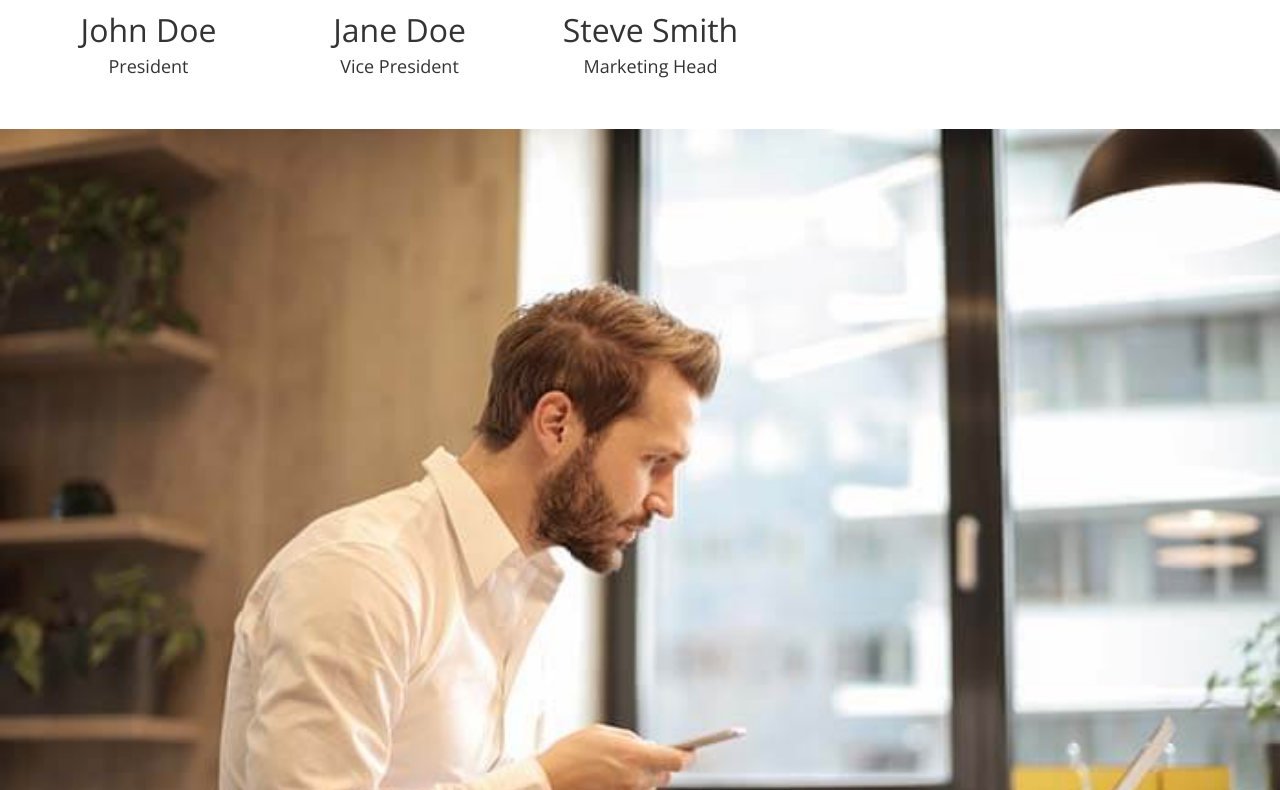
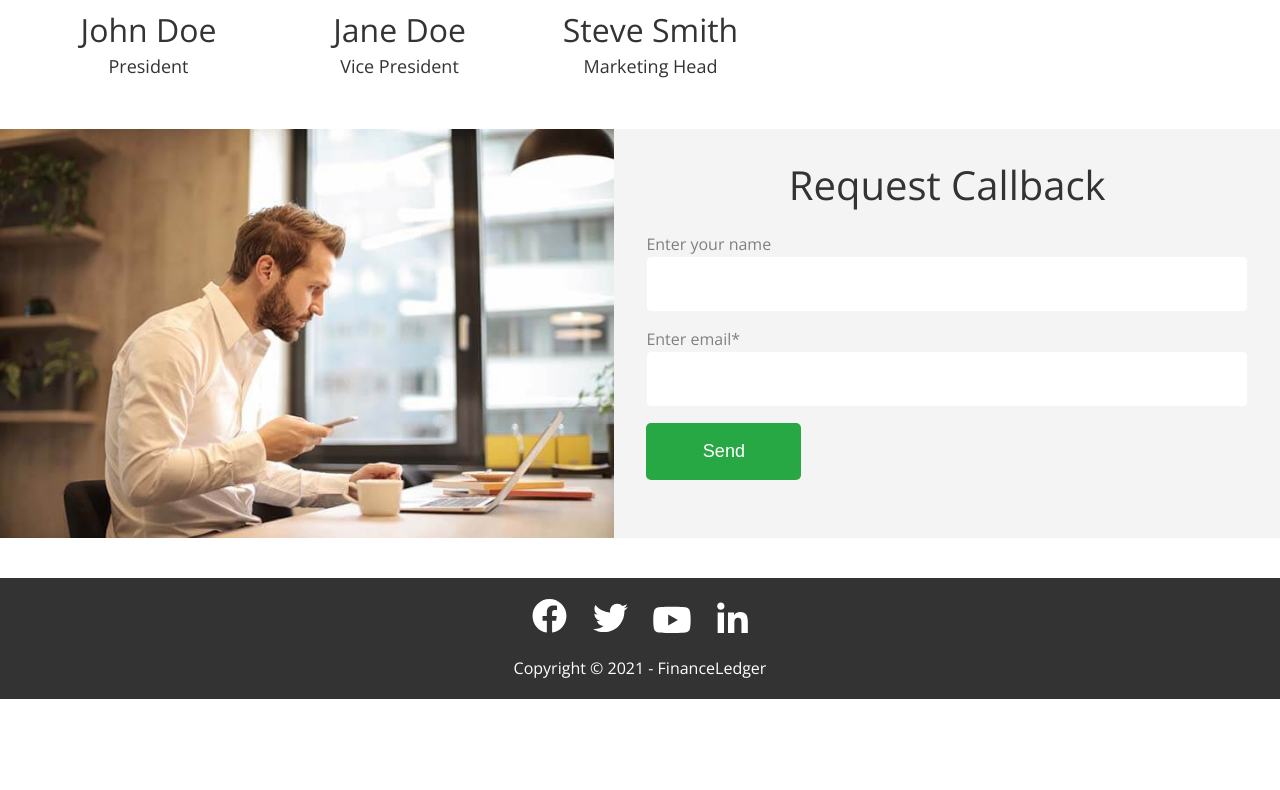
Before and after one commit to Lena-Stukalo/test-softryzen, a React (Create React App) app: page / in a window 1280 px wide. Shown: the part 3010-3800 px from the top of the page. After the commit the page ends 3709 px from the top, so only its background shows below. Built offline with nearby package versions, Linux system fonts and the light colour scheme.

Commit message:
contact tablet

```diff
--- a/src/components/contacts/Contact.jsx
+++ b/src/components/contacts/Contact.jsx
@@ -1,8 +1,9 @@
 import { Image } from "./image/Image"
 import { Content } from "./content/Content"
+import css from "./Contact.module.css"
 export function Contact(){
-    return <div  id="about">
+    return <section  id="about" className={css.container}>
      <Image/>
      <Content/>
-   </div>
+   </section>
    }
--- /dev/null
+++ b/src/components/contacts/Contact.module.css
@@ -0,0 +1,7 @@
+@media screen and (min-width: 768px) {
+    .container{
+        display: flex;
+        margin-bottom: 40px;
+
+    }
+}
--- a/src/components/contacts/content/Content.module.css
+++ b/src/components/contacts/content/Content.module.css
@@ -14,3 +14,15 @@ margin-bottom: 24px;
 font-weight: 400;
 
 }
+@media screen and (min-width: 768px){
+
+    .title{
+     font-size: 40px;
+ line-height: 48px;
+    }
+    .container{
+     padding: 32px ;
+     width: 58%;
+    }
+
+ }
--- a/src/components/contacts/form/Form.jsx
+++ b/src/components/contacts/form/Form.jsx
@@ -1,6 +1,6 @@
 import css from './Form.module.css'
 export function Form(){
-    return <form>
+    return <form className={css.form}>
         <label htmlFor='name' className={css.label}>Enter your name</label>
         <input type="text" name="name" className={css.input}/>
         <label htmlFor='email' className={css.label}>Enter email*</label>
--- a/src/components/contacts/form/Form.module.css
+++ b/src/components/contacts/form/Form.module.css
@@ -1,6 +1,6 @@
 .input{
     padding: 16px 8px;
-width: 280px;
+width: 100%;
 height: 56px;
 background: #FFFFFF;
 border: 1px solid #F5F5F5;
@@ -19,12 +19,14 @@ line-height: 23px;
 color: #808080;
 
 }
+.form{
+    width: 100%;
+}
 .button{
-    padding: 16px 56px;
+padding: 16px 56px;
 width: 155px;
 height: 57px;
 display: block;
-margin-top: 8px;
 
 background: #28A745;
 border-radius: 5px;
--- a/src/components/contacts/image/Image.module.css
+++ b/src/components/contacts/image/Image.module.css
@@ -1,3 +1,9 @@
 .img{
     width: 100%;
 }
+@media screen and (min-width: 768px){
+    .img{
+        width: 48%;
+        object-fit: cover;
+    }
+}
```
